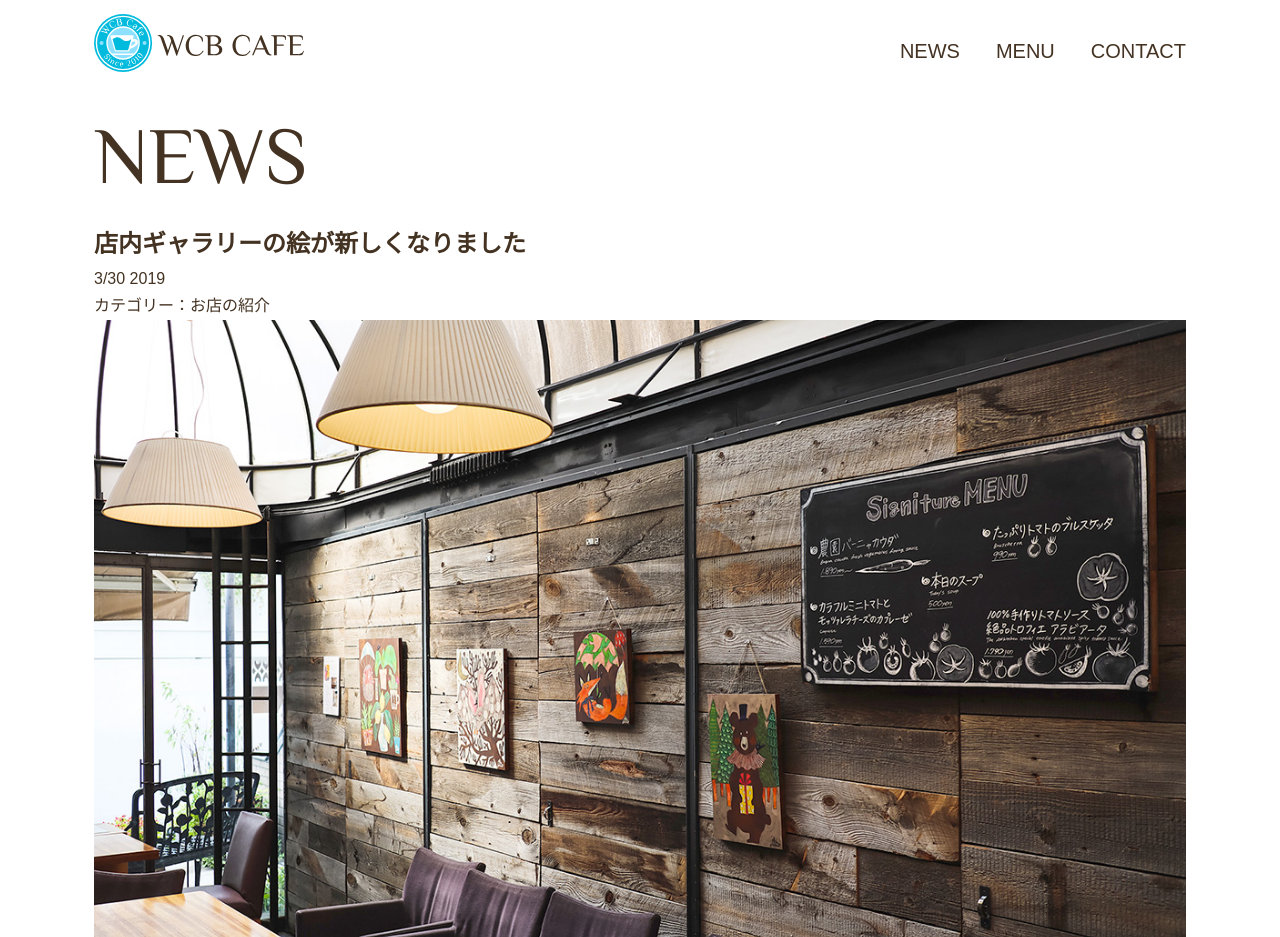
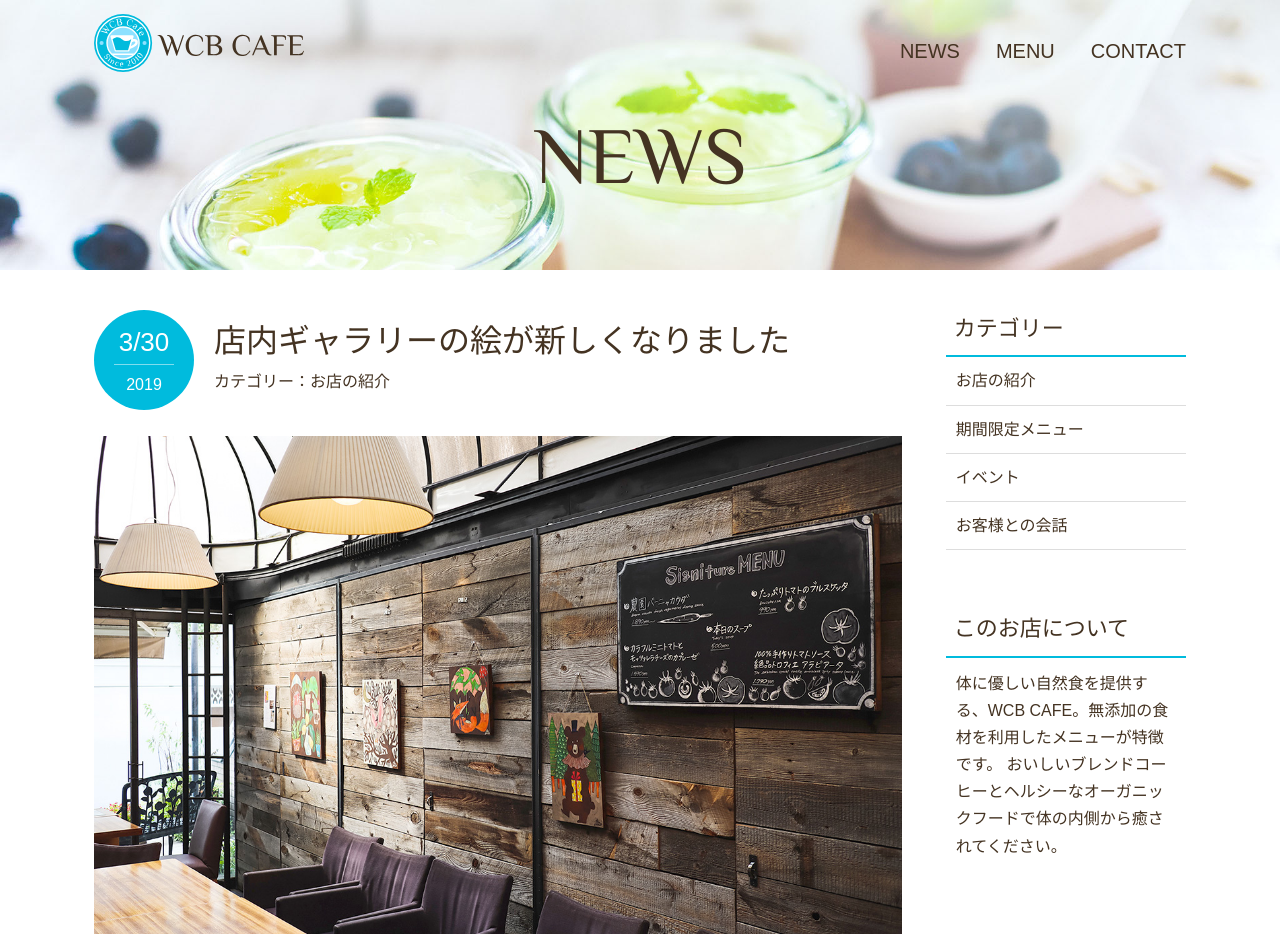
Before and after one commit to works-takuya/wcbcafe, a plain HTML site: page news.html in a window 1280 px wide. Shown: the top 937 px of the page. Drawn offline with Linux system fonts and the light colour scheme; some packages are replaced by stand-ins of ours.

Commit message:
Add files via upload

```diff
--- a/css/styles.css
+++ b/css/styles.css
@@ -100,9 +100,132 @@ img {
 
 #home {
     background-image: url(../images/main-bg.jpg);
+    /* , linear-gradient(#5d5f5d, #302f2f); */
+    /* background-color: #0bd; */
+    /* background-blend-mode: luminosity; */
     min-height: 100vh;
 }
 
 #home .page-title {
     text-transform: none;
 }
+
+/* NEWS
+------------------------------------------ */
+#news {
+    background-image: url(../images/news-bg.jpg);
+    height: 270px;
+    margin-bottom: 40px;
+}
+
+#news .page-title {
+    text-align: center;
+}
+
+/* フッター
+------------------------------------------ */
+footer {
+    background: #432;
+    text-align: center;
+    padding: 26px 0;
+}
+
+footer p {
+    color: #fff;
+    font-size: 0.875rem;
+}
+
+/* 記事部分
+------------------------------------------ */
+article {
+    width: 74%;
+}
+
+/* サイドバー
+------------------------------------------ */
+aside {
+    width: 22%;
+}
+
+.news-contents {
+    display: flex;
+    justify-content: space-between;
+    margin-bottom: 50px;
+}
+
+.post-info {
+    position: relative;
+    padding-top: 4px;
+    margin-bottom: 40px;
+}
+
+.post-date {
+    background: #0bd;
+    border-radius: 50%;
+    color: #fff;
+    width: 100px;
+    height: 100px;
+    font-size: 1.625rem;
+    text-align: center;
+    position: absolute;
+    top: 0;
+    padding-top: 10px;
+}
+
+.post-date span {
+    font-size: 1rem;
+    border-top: 1px rgba(255, 255, 255, .5) solid;
+    padding-top: 6px;
+    display: block;
+    width: 60%;
+    margin: 0 auto;
+}
+
+.post-title {
+    font-family: "Yu Mincho", "YuMincho", serif;
+    font-size: 2rem;
+    font-weight: normal;
+}
+
+.post-title,
+.post-cat {
+    margin-left: 120px;
+}
+
+article img {
+    margin-bottom: 20px;
+}
+
+article p {
+    margin-bottom: 1rem;
+}
+
+.sub-title {
+    font-size: 1.375rem;
+    padding: 0 8px 8px;
+    border-bottom: 2px #0bd solid;
+    font-weight: normal;
+}
+
+aside p {
+    padding: 12px 10px;
+}
+
+.sub-menu {
+    margin-bottom: 60px;
+    list-style: none;
+}
+
+.sub-menu li {
+    border-bottom: 1px #ddd solid;
+}
+
+.sub-menu a {
+    color: #432;
+    padding: 10px;
+    display: block;
+}
+
+.sub-menu a:hover {
+    color: #0bd;
+}
```
